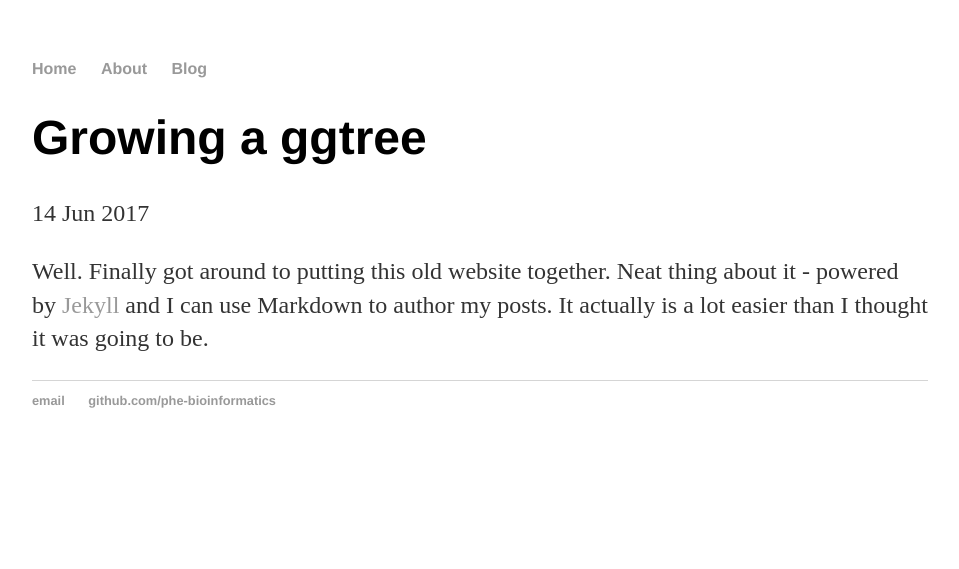
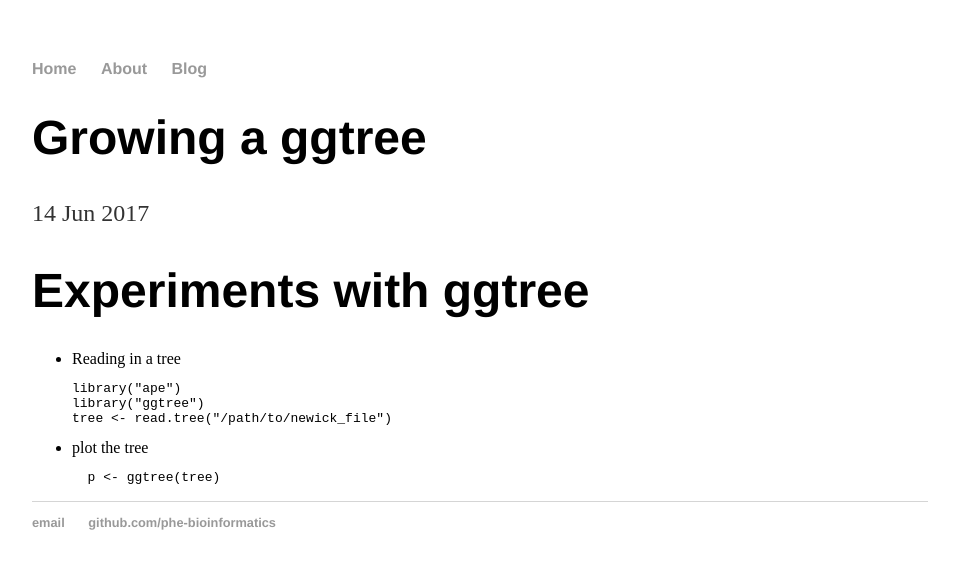
Before and after one commit to phe-bioinformatics/phe-bioinformatics.github.io, a Jekyll site: the page built from _posts/2017-06-14-ggtree_exploration.md, in a window 1280 px wide. Shown: the top 569 px of the page, without its empty margins (160-1119 px from the left). Built offline with Jekyll 4.4.1, drawn with Linux system fonts in a browser that asks for light colours.

Commit message:
Create 2017-06-14-ggtree_exploration.md

````diff
--- a/_posts/2017-06-14-ggtree_exploration.md
+++ b/_posts/2017-06-14-ggtree_exploration.md
@@ -3,5 +3,15 @@ layout: post
 title: "Growing a ggtree"
 date: 2017-06-14
 ---
+# Experiments with ggtree
 
-Well. Finally got around to putting this old website together. Neat thing about it - powered by [Jekyll](http://jekyllrb.com) and I can use Markdown to author my posts. It actually is a lot easier than I thought it was going to be.
+  - Reading in a tree
+  ```R
+library("ape")
+library("ggtree")
+tree <- read.tree("/path/to/newick_file")
+```
+  - plot the tree
+  ```R
+  p <- ggtree(tree)
+  ```
````
